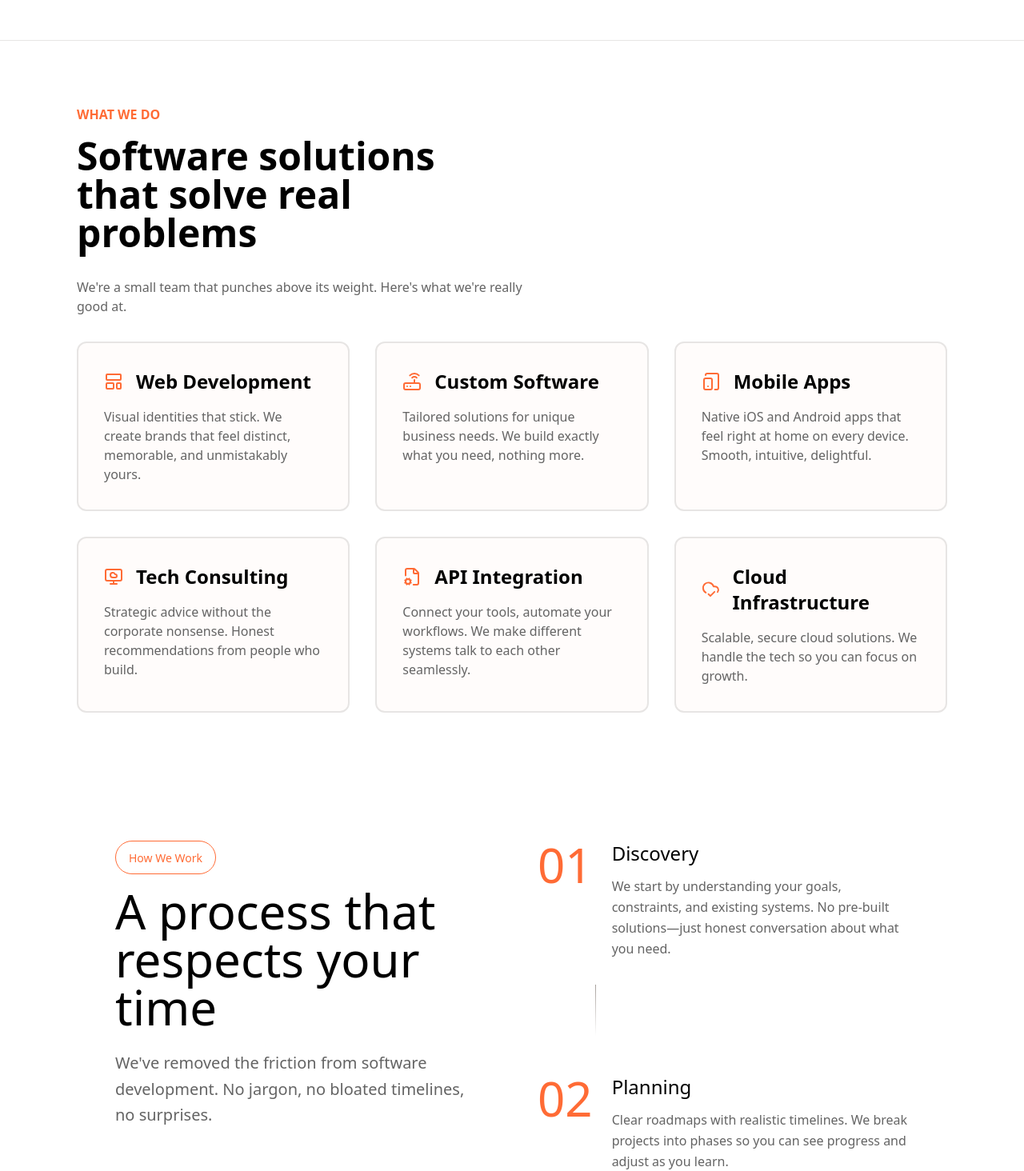
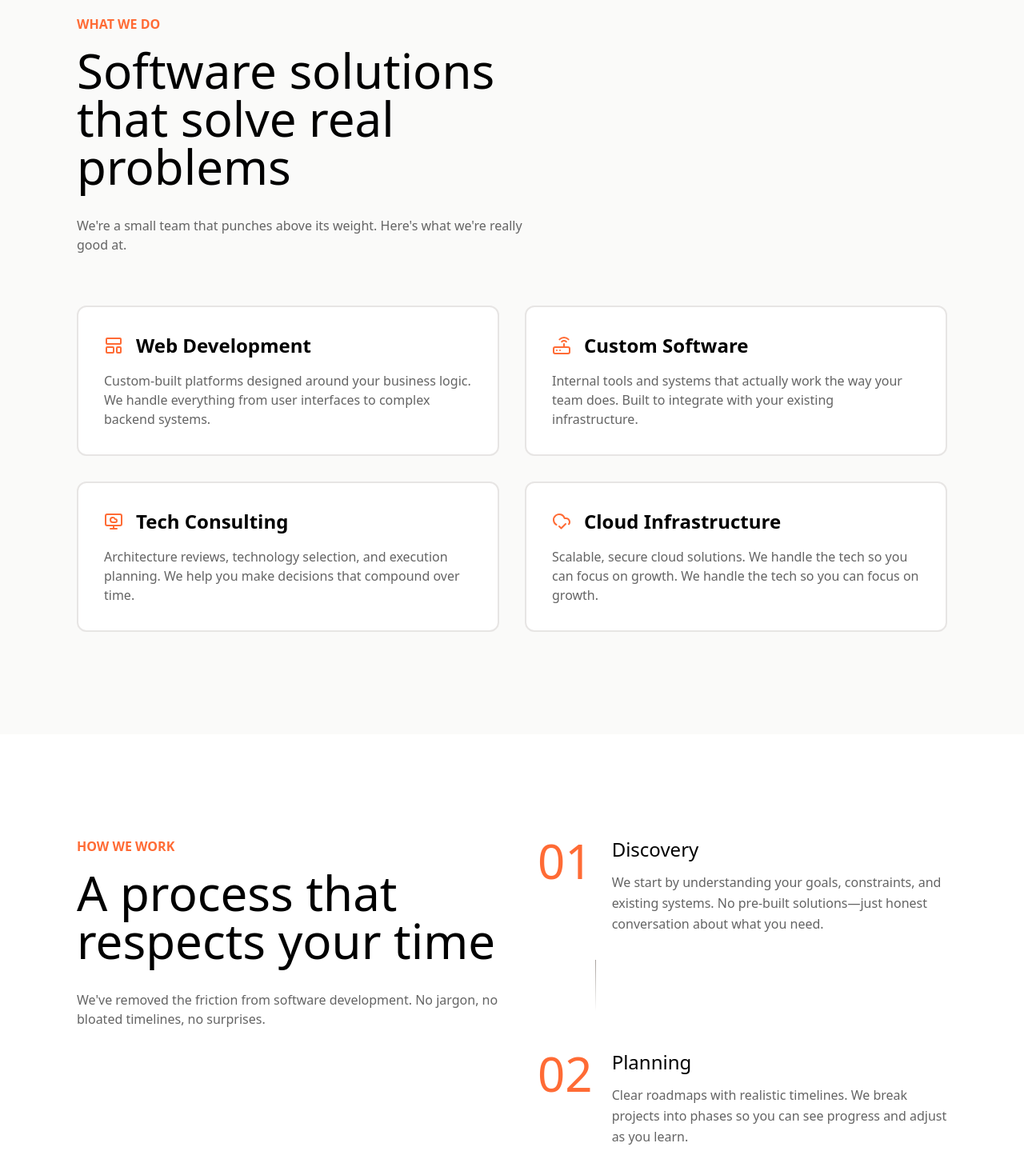
Before and after one commit to DuckGroup/streamline_solutions, a Next.js app: page / in a window 1280 px wide. Shown: the part 1000-2464 px from the top of the page at 80% size. Built offline with nearby package versions, Linux system fonts and the light colour scheme.

Commit message:
refactor sections in homepage

```diff
--- a/app/components/approach.tsx
+++ b/app/components/approach.tsx
@@ -1,3 +1,5 @@
+import { SectionIntro } from "./sectionintro";
+
 const approaches = [
   {
     number: "01",
@@ -27,37 +29,31 @@ const approaches = [
 
 export const Approach = () => {
   return (
-    <section id="approach" className="py-32 bg-white">
-      <div className="max-w-350 mx-auto px-6 lg:px-12">
+    <section id="approach" className="px-4 md:px-24 py-32 bg-white flex flex-col items-center">
+      <div className="max-w-350">
         <div className="grid lg:grid-cols-2 gap-16 items-start">
           <div className="lg:sticky lg:top-32">
-            <div className="inline-block mb-4 px-4 py-2 bg-white border border-hanuman rounded-full">
-              <span className="text-hanuman text-sm">How We Work</span>
-            </div>
-            <h2 className="text-4xl md:text-6xl text-black mb-6">
-              A process that respects your time
-            </h2>
-            <p className="text-xl leading-relaxed">
-              We&apos;ve removed the friction from software development. No jargon,
-              no bloated timelines, no surprises.
-            </p>
+            <SectionIntro
+              title="A process that respects your time"
+              subtitle="How We Work"
+            >
+              We&apos;ve removed the friction from software development. No
+              jargon, no bloated timelines, no surprises.
+            </SectionIntro>
           </div>
-
 
           <div className="space-y-12">
             {approaches.map((approach, index) => (
               <div key={index} className="group">
                 <div className="flex gap-6">
-                  <div className="text-6xl text-hanuman group-hover:text-hanuman/50 transition-colors duration-500">
+                  <div className="text-6xl text-hanuman">
                     {approach.number}
                   </div>
                   <div>
                     <h3 className="text-2xl text-black mb-3">
                       {approach.title}
                     </h3>
-                    <p className="leading-relaxed">
-                      {approach.description}
-                    </p>
+                    <p className="leading-relaxed">{approach.description}</p>
                   </div>
                 </div>
                 {index < approaches.length - 1 && (
--- /dev/null
+++ b/app/components/sectionintro.tsx
@@ -0,0 +1,22 @@
+export const SectionIntro = ({
+    title,
+    subtitle,
+    children,
+
+}: {
+    title: string,
+    subtitle: string,
+    children: React.ReactNode
+}) => {
+  return (
+<div className="flex flex-col gap-4 w-max-140 md:w-140 justify-start">
+          <h4 className="text-hanuman font-semibold uppercase">{subtitle}</h4>
+          <h3 className="font-medium text-5xl md:text-6xl pb-4">
+            {title}
+          </h3>
+          <p>
+            {children}
+          </p>
+        </div>
+  );
+};
--- a/app/components/serviceCard.tsx
+++ b/app/components/serviceCard.tsx
@@ -11,7 +11,7 @@ export const ServiceCard = ({
   icon?: React.ComponentType<LucideProps>;
 }) => {
   return (
-    <div className="flex flex-col gap-4 bg-hanuman/2 border-2 border-stone-200 hover:border-hanuman hover:text-hanuman transition rounded-xl p-8 min-w-64 max-w-96">
+    <div className="flex flex-col gap-4 bg-white border-2 border-stone-200 hover:border-hanuman hover:text-hanuman hover:shadow-md transition rounded-xl p-8 min-w-64">
       <div className="flex flex-row items-center gap-4">
         <Icon color="#ff6b35" />
         <h3 className="text-2xl font-semibold">{title}</h3>
--- /dev/null
+++ b/app/components/services.tsx
@@ -0,0 +1,52 @@
+import { SectionIntro } from "./sectionintro";
+import { ServiceCard } from "./serviceCard";
+import {
+  CloudCheck,
+  FileCog,
+  LayoutTemplate,
+  MonitorCloud,
+  Router,
+  TabletSmartphone,
+} from "lucide-react";
+
+export const Services = () => {
+  return (
+    <section className="px-4 md:px-24 flex flex-col gap-8 py-32 items-center bg-stone-50">
+      <div className="max-w-350">
+        <SectionIntro
+          title="Software solutions that solve real problems"
+          subtitle="WHAT WE DO"
+        >
+          We&apos;re a small team that punches above its weight. Here&apos;s
+          what we&apos;re really good at.
+        </SectionIntro>
+        <div className="grid grid-cols-1 sm:grid-cols-2 gap-8 w-fit pt-16">
+          <ServiceCard title="Web Development" icon={LayoutTemplate}>
+            Custom-built platforms designed around your business logic. We
+            handle everything from user interfaces to complex backend systems.
+          </ServiceCard>
+          <ServiceCard title="Custom Software" icon={Router}>
+            Internal tools and systems that actually work the way your team
+            does. Built to integrate with your existing infrastructure.
+          </ServiceCard>
+          {/* <ServiceCard title="Mobile Apps" icon={TabletSmartphone}>
+            Native iOS and Android apps that feel right at home on every device.
+            Smooth, intuitive, delightful.
+          </ServiceCard> */}
+          <ServiceCard title="Tech Consulting" icon={MonitorCloud}>
+            Architecture reviews, technology selection, and execution planning.
+            We help you make decisions that compound over time.
+          </ServiceCard>
+          {/* <ServiceCard title="API Integration" icon={FileCog}>
+            Connect your tools, automate your workflows. We make different
+            systems talk to each other seamlessly.
+          </ServiceCard> */}
+          <ServiceCard title="Cloud Infrastructure" icon={CloudCheck}>
+            Scalable, secure cloud solutions. We handle the tech so you can
+            focus on growth. We handle the tech so you can focus on growth.
+          </ServiceCard>
+        </div>
+      </div>
+    </section>
+  );
+};
--- a/app/page.tsx
+++ b/app/page.tsx
@@ -2,26 +2,18 @@ import { Header } from "./components/header";
 import { Footer } from "./components/footer";
 import { Button } from "./components/button";
 import { WhiteButton } from "./components/whiteButton";
-import { ServiceCard } from "./components/serviceCard";
-import {
-  CloudCheck,
-  FileCog,
-  LayoutTemplate,
-  MonitorCloud,
-  Router,
-  TabletSmartphone,
-} from "lucide-react";
 import { Approach } from "./components/approach";
+import { Services } from "./components/services";
 
 export default function Home() {
   return (
     <main className="flex flex-col">
       <Header />
 
-      <section className="px-4 md:px-12 flex flex-col justify-center items-center gap-20 pb-48 border-b border-stone-200 min-h-screen">
+      <section className="px-4 md:px-12 flex flex-col justify-center items-center gap-20 min-h-screen">
         <div>
-          <div className="flex flex-col w-fit w-max-160 md:w-160 gap-4 pb-16 items-center">
-            <h2 className="text-5xl md:text-6xl lg:text-7xl leading-tight font-medium text-gray-900 tracking-tight pb-4 text-center">
+          <div className="flex flex-col w-fit w-max-160 md:w-160 gap-4 pb-16 pt-8 items-center">
+            <h2 className="text-5xl md:text-7xl leading-tight font-medium text-gray-900 tracking-tight pb-4 text-center">
               We build <span className="text-hanuman">software</span> that earns trust
             </h2>
             <p className="text-md text-center">
@@ -61,45 +53,8 @@ export default function Home() {
           </div>
         </div> */}
       </section>
-      <section className="px-4 md:px-24 flex flex-col gap-8 py-20 border-b-2 border-stone-200">
-        <div className="flex flex-col gap-4 w-max-140 md:w-140">
-          <h4 className="text-hanuman font-semibold">WHAT WE DO</h4>
-          <h3 className="font-bold text-5xl pb-4">
-            Software solutions that solve real problems
-          </h3>
-          <p>
-            We&apos;re a small team that punches above its weight. Here&apos;s
-            what we&apos;re really good at.
-          </p>
-        </div>
-        <div className="grid grid-cols-1 sm:grid-cols-2 lg:grid-cols-3 gap-8 w-fit">
-          <ServiceCard title="Web Development" icon={LayoutTemplate}>
-            Visual identities that stick. We create brands that feel distinct,
-            memorable, and unmistakably yours.
-          </ServiceCard>
-          <ServiceCard title="Custom Software" icon={Router}>
-            Tailored solutions for unique business needs. We build exactly what
-            you need, nothing more.
-          </ServiceCard>
-          <ServiceCard title="Mobile Apps" icon={TabletSmartphone}>
-            Native iOS and Android apps that feel right at home on every device.
-            Smooth, intuitive, delightful.
-          </ServiceCard>
-          <ServiceCard title="Tech Consulting" icon={MonitorCloud}>
-            Strategic advice without the corporate nonsense. Honest
-            recommendations from people who build.
-          </ServiceCard>
-          <ServiceCard title="API Integration" icon={FileCog}>
-            Connect your tools, automate your workflows. We make different
-            systems talk to each other seamlessly.
-          </ServiceCard>
-          <ServiceCard title="Cloud Infrastructure" icon={CloudCheck}>
-            Scalable, secure cloud solutions. We handle the tech so you can
-            focus on growth.
-          </ServiceCard>
-        </div>
-        <Approach></Approach>
-      </section>
+      <Services/>
+      <Approach/>
       <Footer />
     </main>
   );
```
